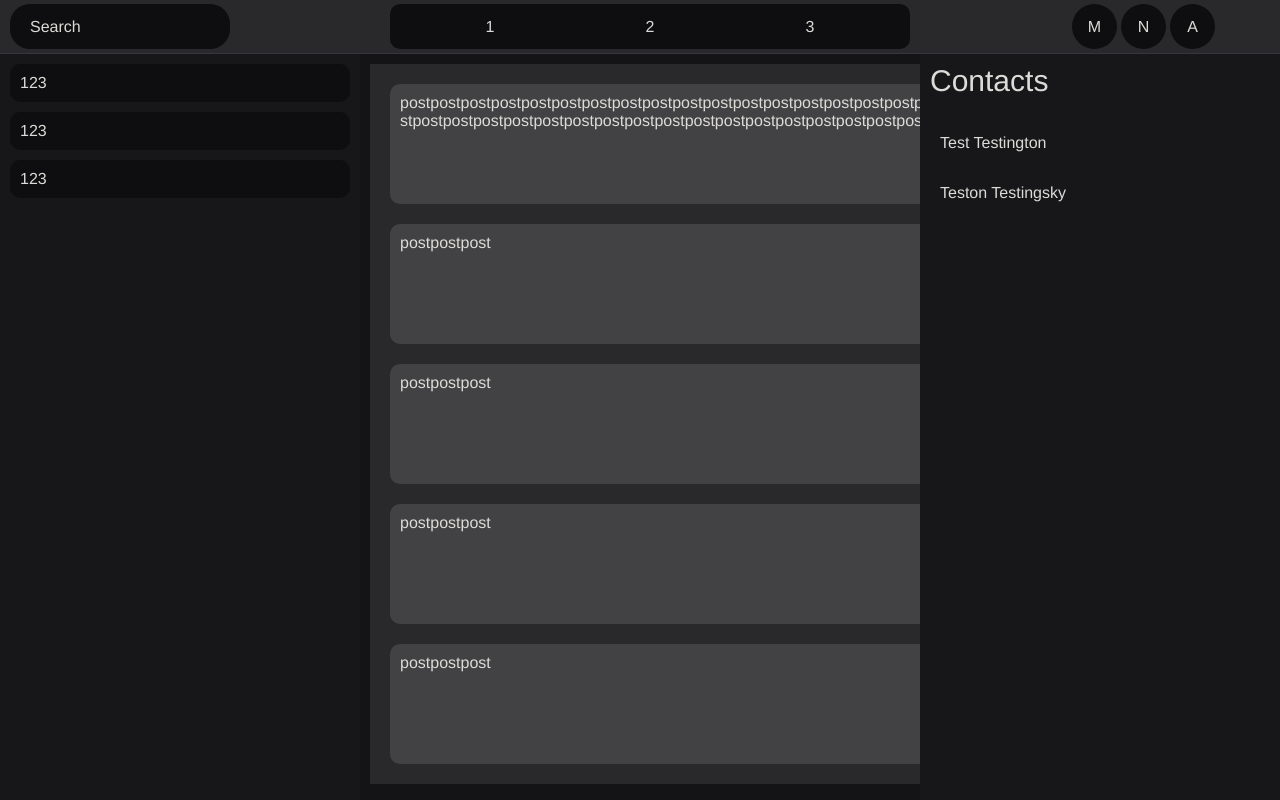
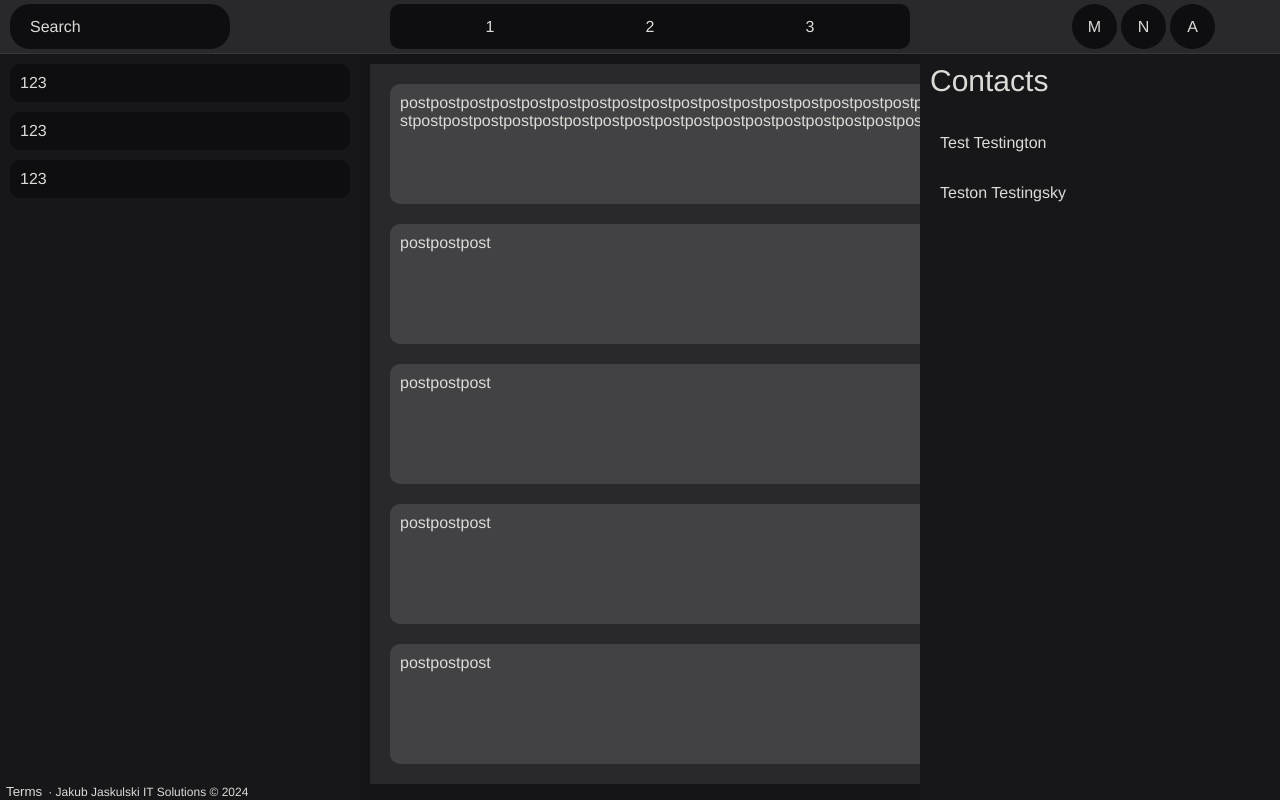
Before and after one commit to JakubJaskulski/fb, a React (Vite) app: page / in a window 1280 px wide. Built offline with nearby package versions, Linux system fonts and the light colour scheme.

Commit message:
Split Apps.jsx into separate components

```diff
--- a/src/App.jsx
+++ b/src/App.jsx
@@ -1,63 +1,18 @@
+import {Header} from "./components/header/Header";
+import {Shortcuts} from "./components/left-panel/Shortcuts";
+import {Feed} from "./components/feed/Feed";
+import {Contacts} from "./components/right-panel/Contacts";
+import {Footer} from "./components/footer/Footer";
+
 function App() {
     return (
         <section className="layout">
-            <div className="header">
-                <div className='headerSearch'>Search</div>
-                <div className='feedTypeSelection'>
-                    <div className='feedTypeSelectionButton'>1</div>
-                    <div className='feedTypeSelectionButton'>2</div>
-                    <div className='feedTypeSelectionButton'>3</div>
-                </div>
-                <div className='headerRoundIconMenu'>
-                    <div className='roundIconButton'>M</div>
-                    <div className='roundIconButton'>N</div>
-                    <div className='roundIconButton'>A</div>
-                </div>
-            </div>
-            <div className="leftSide">
-                <div className="shortcut">
-                    123
-                </div>
-                <div className="shortcut">
-                    123
-                </div>
-                <div className="shortcut">
-                    123
-                </div>
-            </div>
-            <div className="body">
-                <div className="feed">
-                    <div className="post">
-                        postpostpostpostpostpostpostpostpostpostpostpostpostpostpostpostpostpostpostpostpostpostpostpostpostpostpostpostpostpostpostpostpostpostpostpostpostpostpost
-                    </div>
-                    <div className="post">
-                        postpostpost
-                    </div>
-                    <div className="post">
-                        postpostpost
-                    </div>
-                    <div className="post">
-                        postpostpost
-                    </div>
-                    <div className="post">
-                        postpostpost
-                    </div>
-                </div>
-            </div>
-            <div className="rightSide">
-                <div className="contacts">
-                    <div className="contactsHeader">
-                        Contacts
-                    </div>
-                    <div className="contact">
-                        Test Testington
-                    </div>
-                    <div className="contact">
-                        Teston Testingsky
-                    </div>
-                </div>
-            </div>
-            <div className="footer">5</div>
+            <Header/>
+            <Shortcuts/>
+            <Feed/>
+            <Shortcuts/>
+            <Contacts/>
+            <Footer/>
         </section>
     )
 }
--- /dev/null
+++ b/src/components/feed/Feed.jsx
@@ -0,0 +1,21 @@
+export const Feed = () => {
+    return (<div className="body">
+        <div className="feed">
+            <div className="post">
+                postpostpostpostpostpostpostpostpostpostpostpostpostpostpostpostpostpostpostpostpostpostpostpostpostpostpostpostpostpostpostpostpostpostpostpostpostpostpost
+            </div>
+            <div className="post">
+                postpostpost
+            </div>
+            <div className="post">
+                postpostpost
+            </div>
+            <div className="post">
+                postpostpost
+            </div>
+            <div className="post">
+                postpostpost
+            </div>
+        </div>
+    </div>)
+}
--- /dev/null
+++ b/src/components/footer/Footer.jsx
@@ -0,0 +1,8 @@
+export const Footer = () => {
+    return (
+        <div className="footer">
+            <button>Terms</button>
+            <line>· Jakub Jaskulski IT Solutions © 2024</line>
+        </div>
+    )
+}
--- /dev/null
+++ b/src/components/header/Header.jsx
@@ -0,0 +1,17 @@
+export const Header = () => {
+    return (
+        <div className="header">
+            <div className='headerSearch'>Search</div>
+            <div className='feedTypeSelection'>
+                <div className='feedTypeSelectionButton'>1</div>
+                <div className='feedTypeSelectionButton'>2</div>
+                <div className='feedTypeSelectionButton'>3</div>
+            </div>
+            <div className='headerRoundIconMenu'>
+                <div className='roundIconButton'>M</div>
+                <div className='roundIconButton'>N</div>
+                <div className='roundIconButton'>A</div>
+            </div>
+        </div>
+    )
+}
--- /dev/null
+++ b/src/components/left-panel/Shortcuts.jsx
@@ -0,0 +1,13 @@
+export const Shortcuts = () => {
+    return (<div className="leftSide">
+        <div className="shortcut">
+            123
+        </div>
+        <div className="shortcut">
+            123
+        </div>
+        <div className="shortcut">
+            123
+        </div>
+    </div>)
+}
--- /dev/null
+++ b/src/components/right-panel/Contacts.jsx
@@ -0,0 +1,15 @@
+export const Contacts = () => {
+    return (<div className="rightSide">
+        <div className="contacts">
+            <div className="contactsHeader">
+                Contacts
+            </div>
+            <div className="contact">
+                Test Testington
+            </div>
+            <div className="contact">
+                Teston Testingsky
+            </div>
+        </div>
+    </div>)
+}
--- a/src/index.css
+++ b/src/index.css
@@ -8,7 +8,7 @@
     --font-color: #dcdbd7;
     --dark-font-color: #0f1010;
     --light-hover-color: #343633;
-
+    --font-size: 16px;
 }
 
 
@@ -20,6 +20,7 @@ body, html {
     overflow: hidden;
     color: var(--font-color);
     font-family: Helvetica, Arial, sans-serif;
+    font-size: var(--font-size);
 }
 
 #root {
@@ -106,6 +107,10 @@ body, html {
     margin: 0 2px;
 }
 
+.roundIconButton:hover {
+    background: var(--light-hover-color);
+}
+
 .leftSide {
     grid-area: leftSide;
     background: var(--background-color);
@@ -185,3 +190,20 @@ body, html {
 .contact:hover {
     background: var(--light-hover-color);
 }
+
+.footer {
+    position: fixed;
+    left: 0;
+    bottom: 0;
+    width: 100%;
+    text-align: left;
+
+    font-size: 12px;
+
+}
+
+.footer button {
+    background: var(--background-color);
+    border: unset;
+    color: var(--font-color);
+}
```
Also changed, not shown: 1 other file (tests, documents, lock files or other folders).
